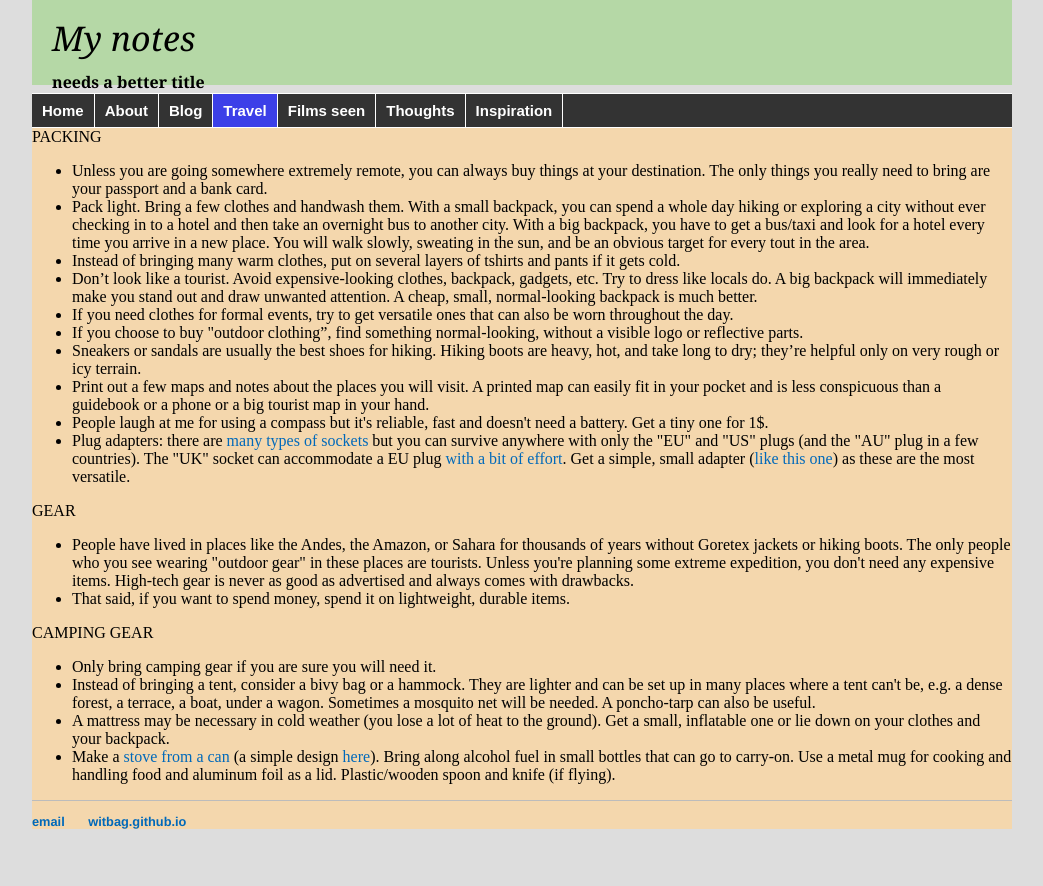
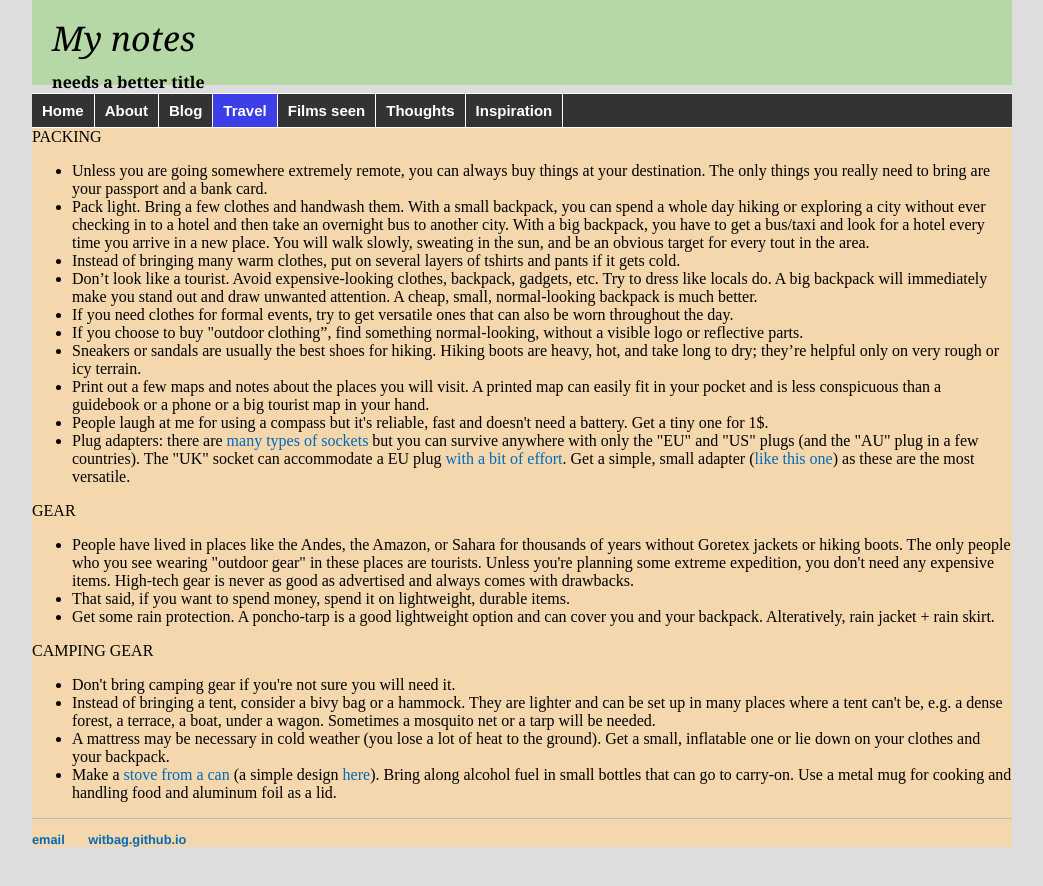
Before and after one commit to witbag/witbag.github.io, a Jekyll site: the page built from travel/packing.html, in a window 1280 px wide. Shown: the top 886 px of the page, without its empty margins (118-1161 px from the left). Built offline with Jekyll 4.4.1, drawn with Linux system fonts in a browser that asks for light colours.

Commit message:
Update packing.html

```diff
--- a/travel/packing.html
+++ b/travel/packing.html
@@ -22,13 +22,14 @@ GEAR<br>
 <ul>
 <li>People have lived in places like the Andes, the Amazon, or Sahara for thousands of years without Goretex jackets or hiking boots. The only people who you see wearing "outdoor gear" in these places are tourists. Unless you're planning some extreme expedition, you don't need any expensive items. High-tech gear is never as good as advertised and always comes with drawbacks.
 <li>That said, if you want to spend money, spend it on lightweight, durable items.
+<li>Get some rain protection. A poncho-tarp is a good lightweight option and can cover you and your backpack. Alteratively, rain jacket + rain skirt.
 </ul>
 CAMPING GEAR<br>
 <ul>
-<li>Only bring camping gear if you are sure you will need it.
-<li>Instead of bringing a tent, consider a bivy bag or a hammock. They are lighter and can be set up in many places where a tent can't be, e.g. a dense forest, a terrace, a boat, under a wagon. Sometimes a mosquito net will be needed. A poncho-tarp can also be useful.
+<li>Don't bring camping gear if you're not sure you will need it.
+<li>Instead of bringing a tent, consider a bivy bag or a hammock. They are lighter and can be set up in many places where a tent can't be, e.g. a dense forest, a terrace, a boat, under a wagon. Sometimes a mosquito net or a tarp will be needed.
 <li>A mattress may be necessary in cold weather (you lose a lot of heat to the ground). Get a small, inflatable one or lie down on your clothes and your backpack.
-<li>Make a <a href="https://en.wikipedia.org/wiki/Beverage-can_stove" target=_blank>stove from a can</a> (a simple design <a href="https://vimeo.com/64726512" target=_blank>here</a>). Bring along alcohol fuel in small bottles that can go to carry-on. Use a metal mug for cooking and handling food and aluminum foil as a lid. Plastic/wooden spoon and knife (if flying).
+<li>Make a <a href="https://en.wikipedia.org/wiki/Beverage-can_stove" target=_blank>stove from a can</a> (a simple design <a href="https://vimeo.com/64726512" target=_blank>here</a>). Bring along alcohol fuel in small bottles that can go to carry-on. Use a metal mug for cooking and handling food and aluminum foil as a lid.
 </ul>
 
 </div>
```
